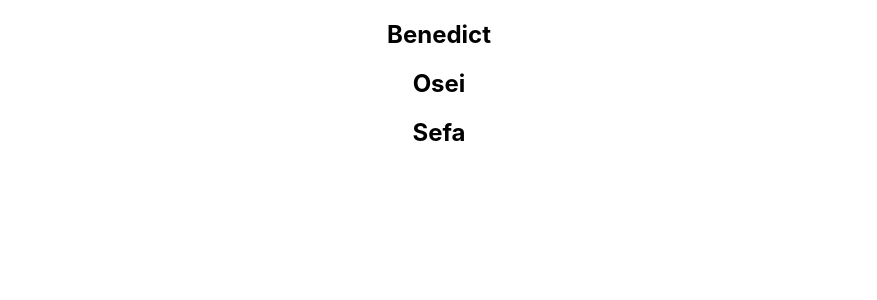
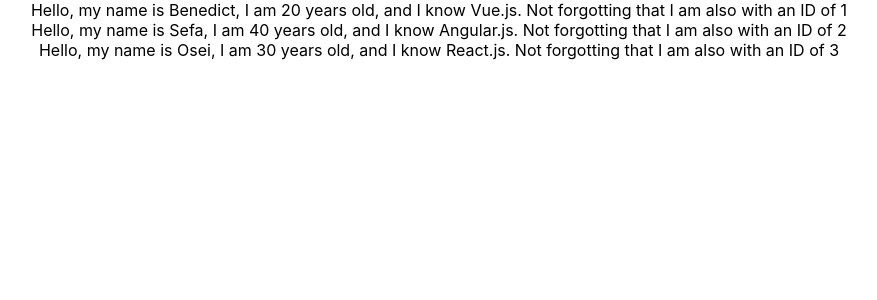
Before and after one commit to python-benedict/react-series, a React (Create React App) app: page / in a window 1280 px wide. Shown: the top 300 px of the page, without its empty margins (201-1078 px from the left). Built offline with nearby package versions, Linux system fonts and the light colour scheme.

Commit message:
added people list with the list coming from an array of objects

```diff
--- a/src/App.js
+++ b/src/App.js
@@ -13,11 +13,12 @@
 import ChildComponent from './components/ChildComponent';
 import UserGreetings from './components/UserGreetings';
 import NameList from './components/NameList';
+import PeopleList from './components/PeopleList';
 
 function App() {
   return (
     <div className="App">
-    <NameList />
+    <PeopleList />
       {/* <Children1 heroName="Benedict" nickName="Sefa">
         <p>Hello love of my life</p>
         <div>Hello oay of my lie</div>
--- a/src/components/NameList.js
+++ b/src/components/NameList.js
@@ -2,11 +2,10 @@
 
 function NameList() {
    const names = ['Benedict', 'Osei', 'Sefa']
+   const nameList = names.map(x => <h2>{x}</h2>)
   return (
     <div>
-        {
-            names.map(x => <h2>{x}</h2>)
-        }
+        {nameList}
     </div>
   )
 }
--- /dev/null
+++ b/src/components/People.js
@@ -0,0 +1,11 @@
+import React from 'react'
+
+function People({prop}) {
+  return (
+    <div>
+        {`Hello, my name is ${prop.names}, I am ${prop.age} years old, and I know ${prop.skill}. Not forgotting that I am also with an ID of ${prop.id}`}
+    </div>
+  )
+}
+
+export default People
--- /dev/null
+++ b/src/components/PeopleList.js
@@ -0,0 +1,31 @@
+import React from 'react'
+import People from './People'
+
+function PeopleList() {
+    const people = [
+        {
+            id: 1,
+            age: 20,
+            skill: 'Vue.js',
+            names: 'Benedict'
+        },
+        {
+            id: 2,
+            age: 40,
+            skill: 'Angular.js',
+            names: 'Sefa'
+        },
+        {
+            id: 3,
+            age: 30,
+            skill: 'React.js',
+            names: 'Osei'
+        },
+    ]
+    const pepleList = people.map(p => <People prop={p} />)
+  return (
+    <div>{pepleList}</div>
+  )
+}
+
+export default PeopleList
```
